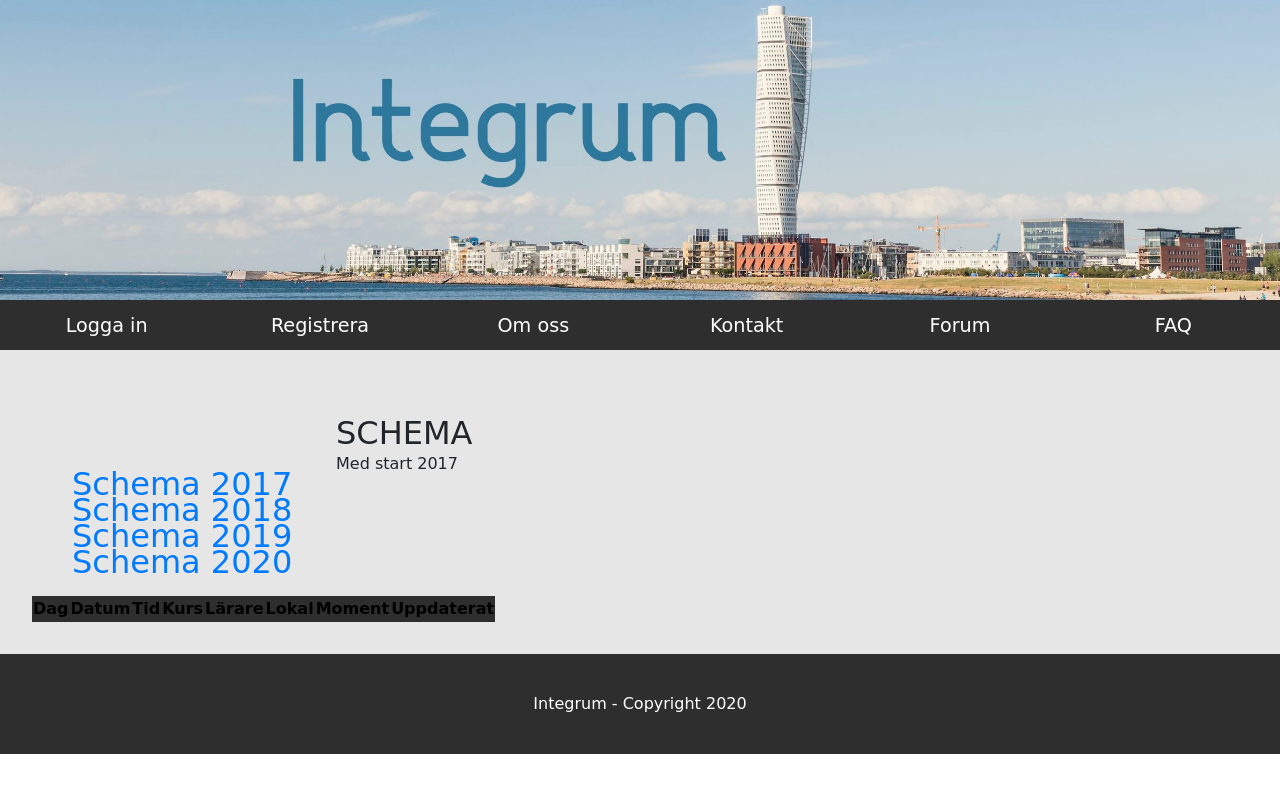
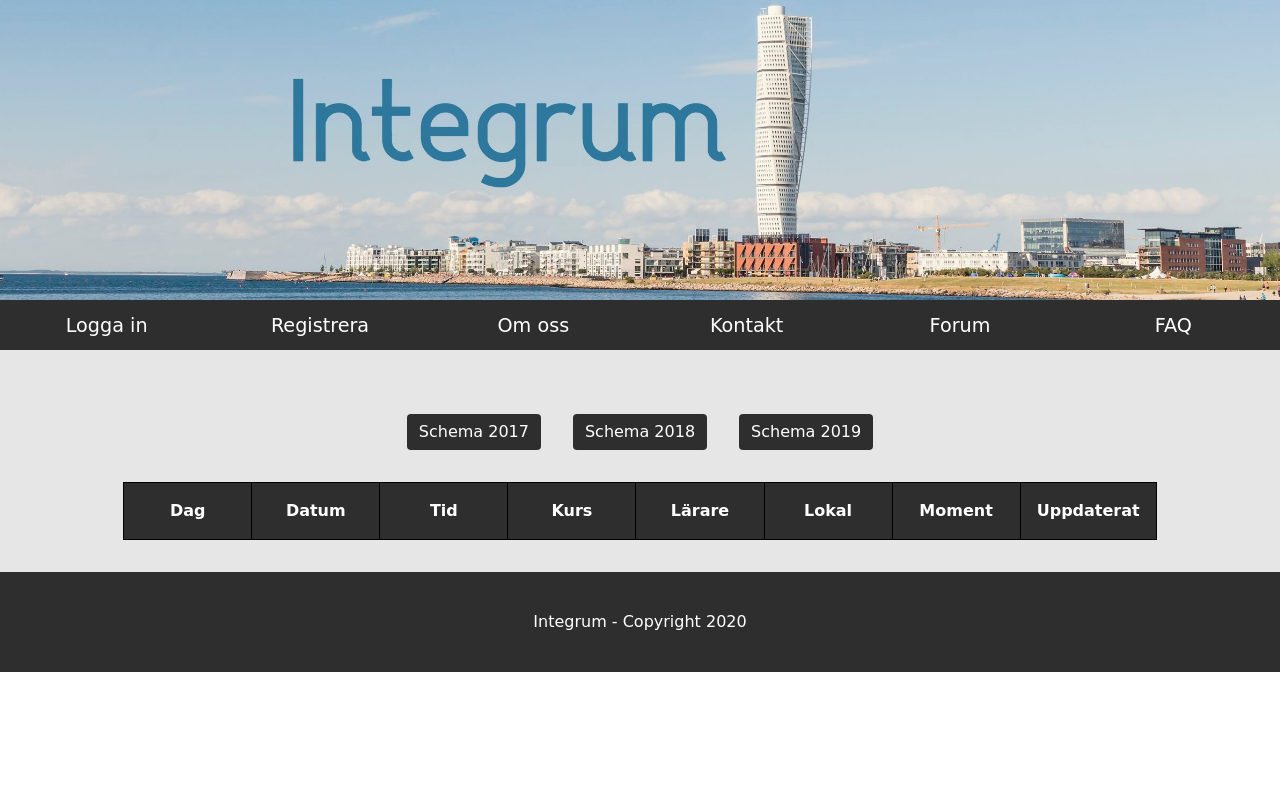
Before and after one commit to wiktorssonn/Integrum, a Flask app: page /schema in a window 1280 px wide. Run offline with Flask 2, Linux system fonts and the light colour scheme; data that the repository does not hold is empty; some libraries are stand-ins or nearby versions; some web fonts are replaced.

Commit message:
Fixat css för schema sidan

```diff
--- a/flask_integrum/static/css/style.css
+++ b/flask_integrum/static/css/style.css
@@ -164,23 +164,59 @@ body {
     padding-top: 1em;
 }
 
-/* Länkarna på schema-sidan */
-#wrapper > main > ul > li {
-    list-style-type: none;
-}
-
-/* Länkarna på schenma-sidan */
-#wrapper > main > ul > li > a {
-    line-height: 0.5em;
-    font-size: 2em;
-}
-
 /* Klassen för Logga in / Registrera under formulären */
 .border-top {
     width: 50%;
     margin: 0 auto;
 }
 /* Övergripande main SLUTAR */
+
+
+
+/* Schema-sidan */
+
+/* Diven som håller schema-knapparna */
+#wrapper > main > .schema_year {
+    display: flex;
+    flex-direction: row;
+    justify-content: center;
+    margin-bottom: 2em;
+    margin-top: 2em;
+}
+
+/*Schema-knapparna*/
+#wrapper > main > .schema_year > .btn-info {
+    background-color: rgb(46, 46, 46);
+    border: none;
+    margin-left: 1em;
+    margin-right: 1em;
+}
+
+/* Hover till schema-knapparna*/
+#wrapper > main > .schema_year .btn-info:hover {
+    background-color: #2E789E;
+}
+
+/*Länkarna i schema-knapparna */
+#wrapper > main > .schema_year a {
+    text-decoration: none;
+    color: white;
+}
+
+#wrapper > main .schema {
+    width: 85%;
+    margin: auto;
+}
+
+#wrapper > main .schema th, td {
+    border: 1px solid black;
+    padding: 1em;
+    color: white;
+    min-width: 8em;
+    text-align: center;
+}
+
+/* Schema-sidan SLUTAR */
 
 
 
@@ -270,6 +306,11 @@ body {
 #wrapper > main > .profile-content-section > .media > .media-body {
     padding-left: 2em;
     margin-top: 1.5em;
+}
+
+/* Användarnamnet bredbid profilbilden */
+#wrapper > main > .profile-content-section > .media > .media-body > h2 {
+    margin-left: 0;
 }
 
 /* Formuläret under profilsidan */
--- a/flask_integrum/templates/schema.html
+++ b/flask_integrum/templates/schema.html
@@ -10,16 +10,19 @@
 
 {% block content %}
 
-    <h2 id="schema">SCHEMA</h2>
-    <p>Med start 2017</p>
-    <ul>
-        <li><a href="/schema?resurser=p.TGIAA17h">Schema 2017</a></li>
-        <li><a href="/schema?resurser=p.TGIAA18h">Schema 2018</a></li>
-        <li><a href="/schema?resurser=p.TGIAA19h">Schema 2019</a></li>
-        <li><a href="#">Schema 2020</a></li>
-    </ul>
+    <div class="schema_year">
+        <button type="button" class="btn btn-info">
+            <a href="/schema?resurser=p.TGIAA17h">Schema 2017</a>
+        </button>
+        <button type="button" class="btn btn-info">
+            <a href="/schema?resurser=p.TGIAA18h">Schema 2018</a>
+        </button>
+        <button type="button" class="btn btn-info">
+            <a href="/schema?resurser=p.TGIAA19h">Schema 2019</a>
+        </button>
+    </div>
+
     <table class="schema">
-
         <!-- De olika rubrikerna till schemat -->
         <tr>
             <th>Dag</th>
```
